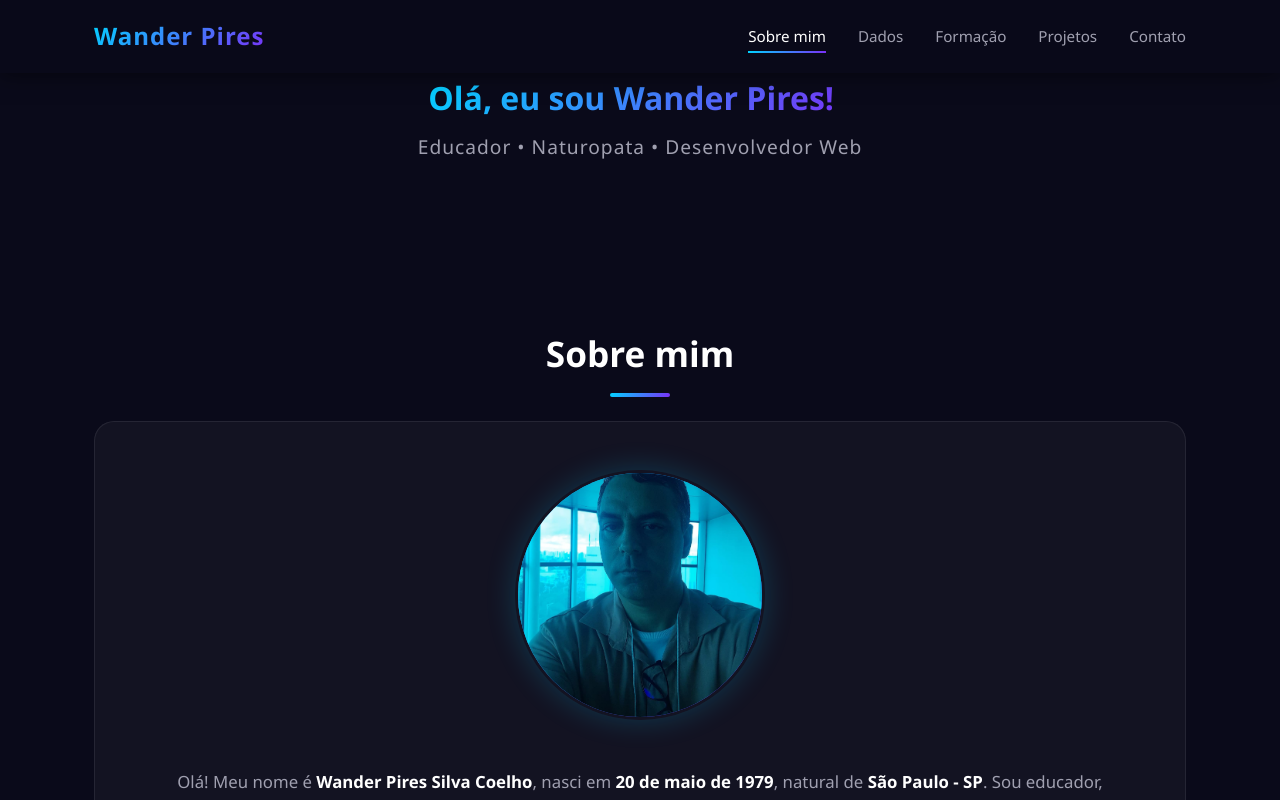
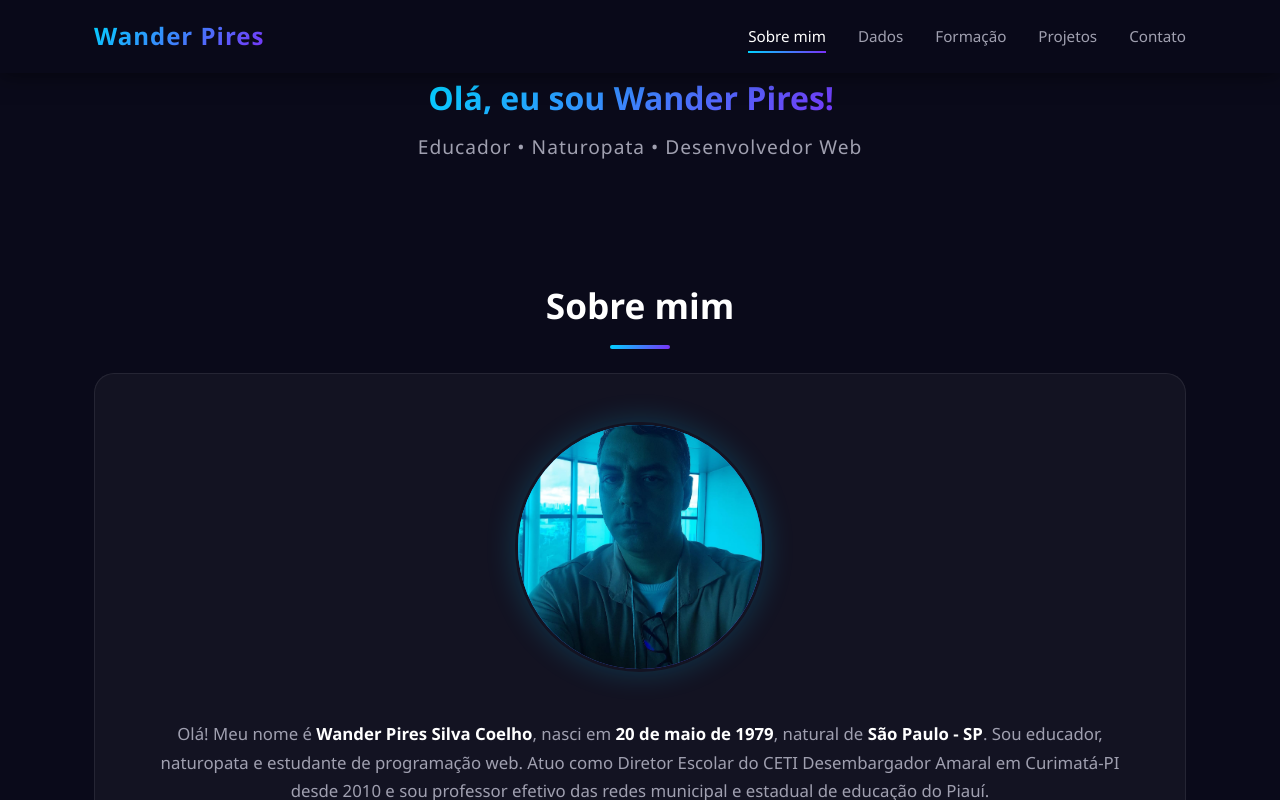
Before and after one commit to WanderPiresAcademico/wanderpsc-portfolioat2-wander-pires, a React (Vite) app: page / in a window 1280 px wide. Shown: the top 800 px of the page. Built offline with nearby package versions, Linux system fonts and the light colour scheme.

Commit message:
Reduzir espaco entre Hero e Sobre mim

```diff
--- a/src/components/Hero.css
+++ b/src/components/Hero.css
@@ -1,6 +1,6 @@
 .hero {
   display: flex; align-items: center; justify-content: center;
-  text-align: center; position: relative; z-index: 1; padding: 5rem 1.5rem 1.5rem;
+  text-align: center; position: relative; z-index: 1; padding: 5rem 1.5rem 0.5rem;
 }
 .hero__conteudo { animation: fadeUp 1s ease forwards; }
 .hero__saudacao {
@@ -20,7 +20,7 @@
 @keyframes piscar { 50% { opacity: 0; } }
 .hero__subtitulo {
   font-size: 1.2rem; color: var(--texto-medio);
-  margin-bottom: 1.5rem; letter-spacing: 1px;
+  margin-bottom: 0.5rem; letter-spacing: 1px;
 }
 .hero__btn {
   display: inline-block; padding: 0.9rem 2.5rem;
--- a/src/index.css
+++ b/src/index.css
@@ -14,7 +14,7 @@
 
 *, *::before, *::after { margin: 0; padding: 0; box-sizing: border-box; }
 html { scroll-behavior: smooth; font-size: 16px; }
-main { padding-top: 5rem; }
+main { padding-top: 4rem; }
 
 body {
   font-family: var(--fonte); line-height: 1.7;
```
